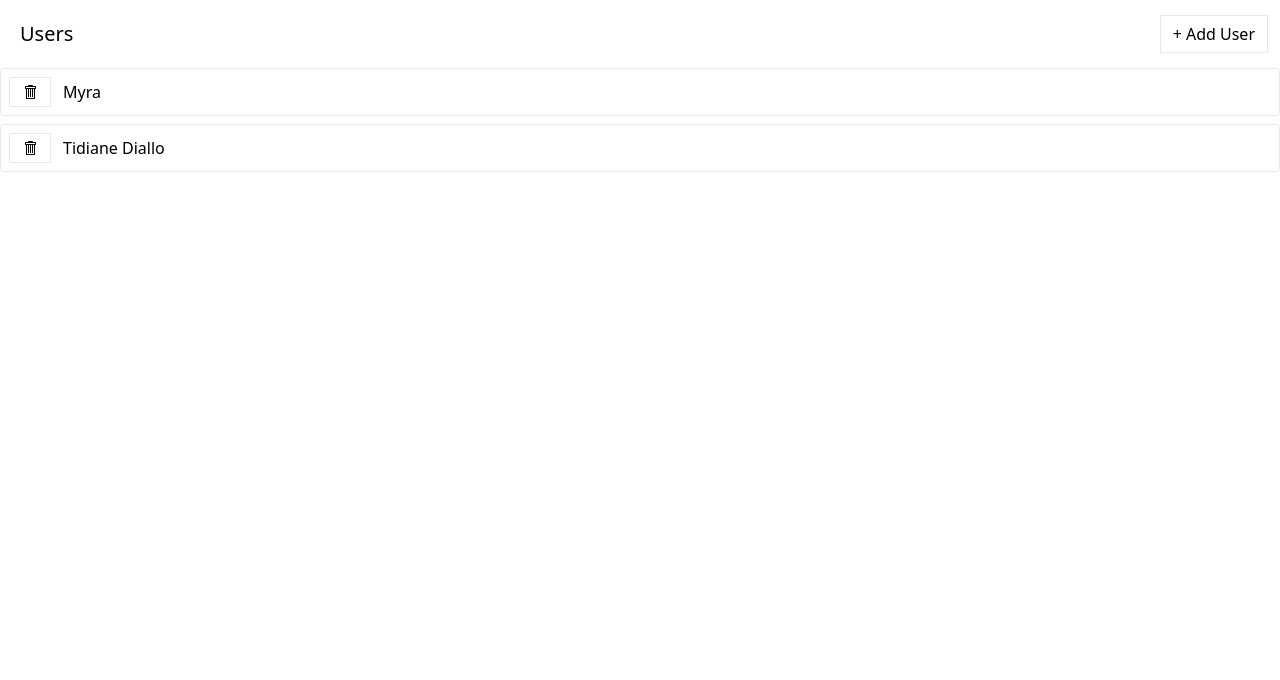
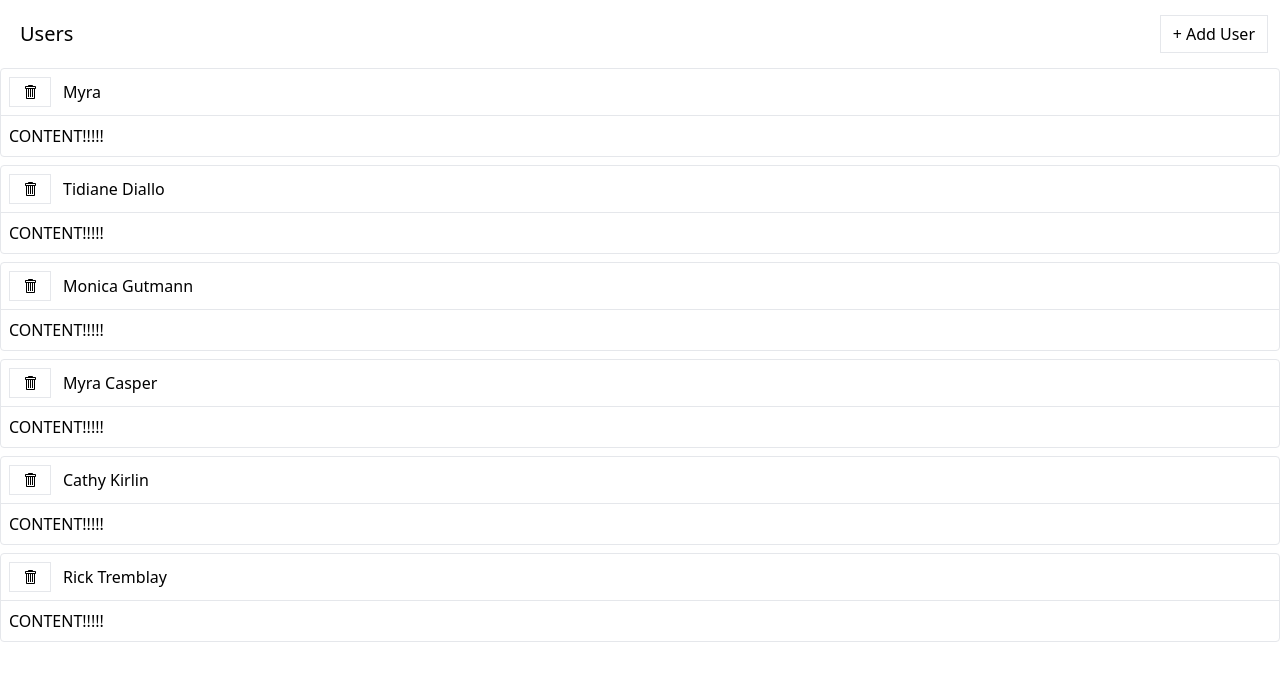
Before and after one commit to TIDIALLO/react-and-redux-repository, a React (Create React App) app in the folder media/: page / in a window 1280 px wide. Shown: the top 680 px of the page. Built offline with nearby package versions, Linux system fonts and the light colour scheme; data requests are answered from the project's data file.

Commit message:
Addinf Expanable Pane

```diff
--- a/media/db.json
+++ b/media/db.json
@@ -7,6 +7,22 @@
     {
       "name": "Tidiane Diallo",
       "id": 2
+    },
+    {
+      "name": "Monica Gutmann",
+      "id": 3
+    },
+    {
+      "name": "Myra Casper",
+      "id": 4
+    },
+    {
+      "name": "Cathy Kirlin",
+      "id": 5
+    },
+    {
+      "name": "Rick Tremblay",
+      "id": 6
     }
   ],
   "albums": [],
--- /dev/null
+++ b/media/src/components/ExpandablePanel.js
@@ -0,0 +1,17 @@
+function ExpandablePanel({ header, children }) {
+    return (
+        <div className="mb-2 border rounded">
+            <div className="flex p-2 justify-between items-center cursor-pointer">
+                <div className="flex flex-row items-center justify-between">
+                    {header}
+                </div>
+            </div>
+
+            <div className="p-2 border-t">{children}</div>
+        </div>
+
+
+    );
+};
+
+export default ExpandablePanel;
--- a/media/src/components/UsersListItem.js
+++ b/media/src/components/UsersListItem.js
@@ -2,6 +2,7 @@
 import Button from './Button';
 import { removeUser } from '../store';
 import { useThunk } from '../hooks/use-thunk';
+import ExpandablePanel from './ExpandablePanel';
 
 function UsersListItem({ user }) {
   const [doRemoveUser, isLoading, error] = useThunk(removeUser);
@@ -10,19 +11,17 @@
     doRemoveUser(user);
   };
 
-  return (
-    <div className="mb-2 border rounded">
-      <div className="flex p-2 justify-between items-center cursor-pointer">
-        <div className="flex flex-row items-center justify-between">
-          <Button className="mr-3" loading={isLoading} onClick={handleClick}>
-            <GoTrashcan />
-          </Button>
-          {error && <div>Error deleting user.</div>}
-          {user.name}
-        </div>
-      </div>
-    </div>
+  const header = (
+    <>
+      <Button className="mr-3" loading={isLoading} onClick={handleClick}>
+        <GoTrashcan />
+      </Button>
+      {error && <div>Error deleting user.</div>}
+      {user.name}
+    </>
   );
+
+  return <ExpandablePanel header={header}>CONTENT!!!!!</ExpandablePanel>;
 }
 
 export default UsersListItem;
```
